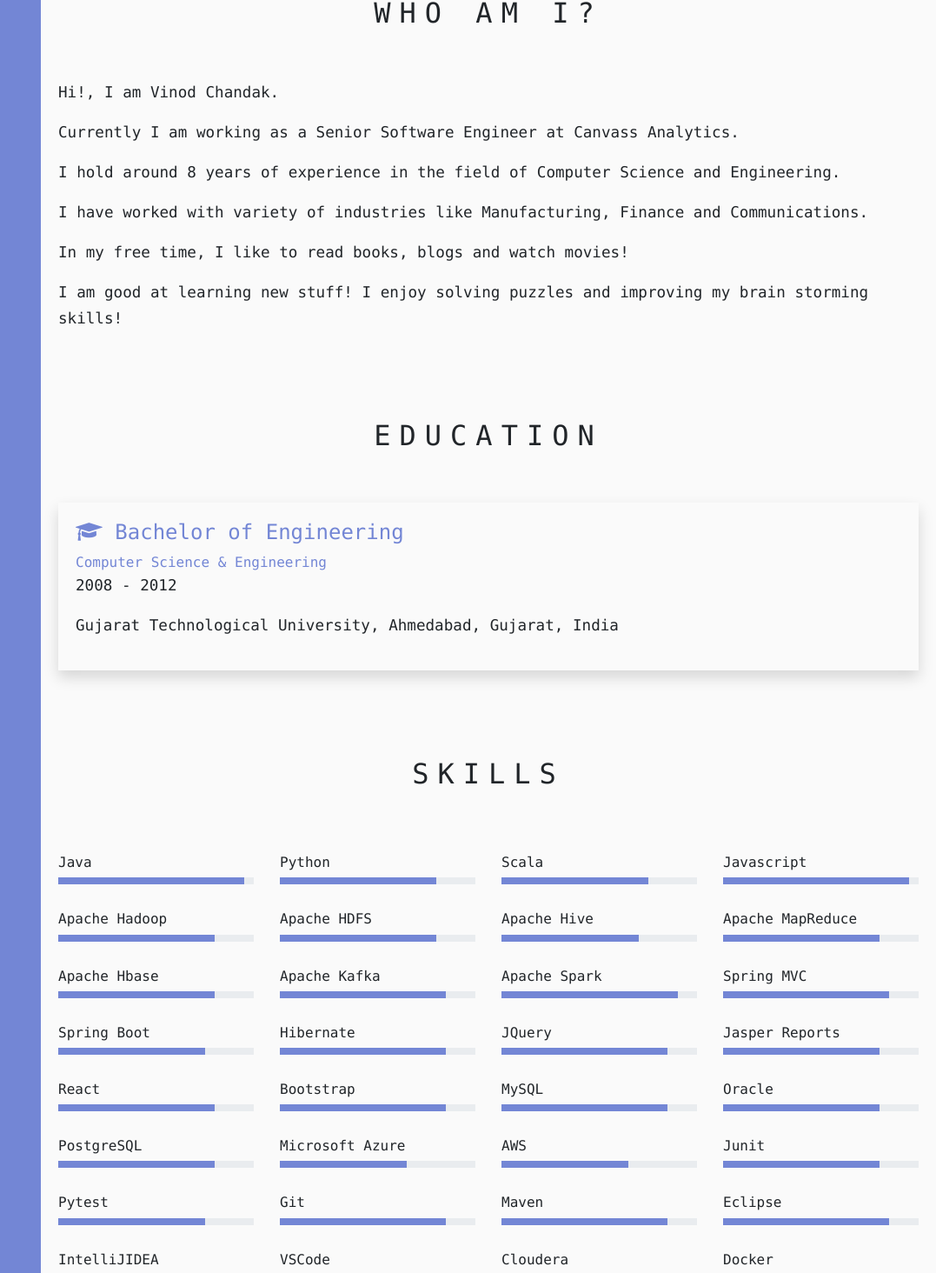
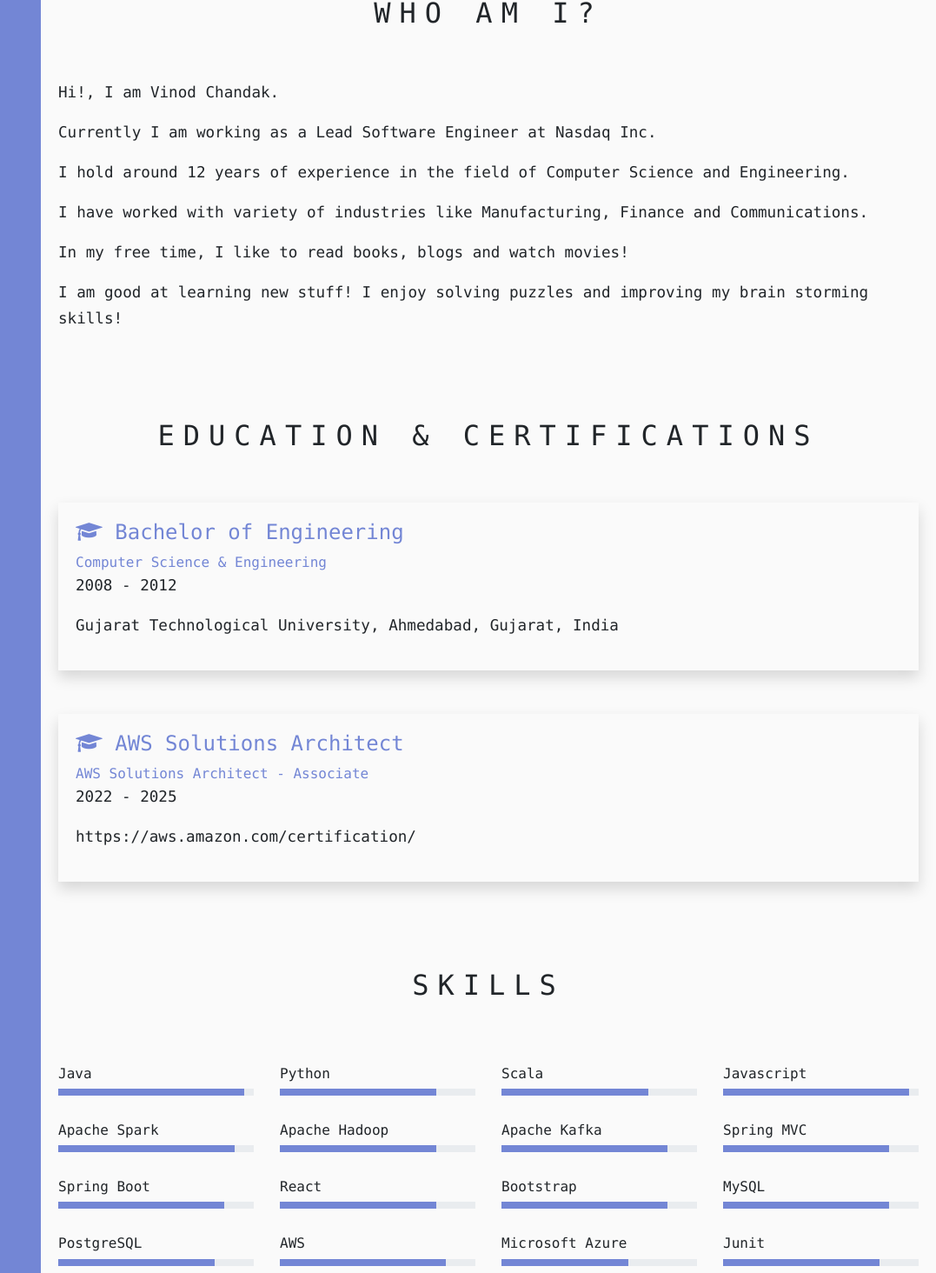
Before and after one commit to vinniechandak/vinniechandak.github.io, a React (Create React App) app: page / in a window 1280 px wide. Shown: the part 914-2378 px from the top of the page at 87% size, without its empty margins (203-1280 px from the left). Built offline with nearby package versions, Linux system fonts and the light colour scheme.

Commit message:
Update Libraries and Portfolio

```diff
--- a/package.json
+++ b/package.json
@@ -6,12 +6,12 @@
     "@testing-library/jest-dom": "^4.2.4",
     "@testing-library/react": "^9.5.0",
     "@testing-library/user-event": "^7.2.1",
-    "react": "^16.13.1",
-    "react-dom": "^16.13.1",
-    "react-scripts": "5.0.1",
     "bootstrap": "^4.5.0",
     "font-awesome": "^4.7.0",
+    "react": "^16.13.1",
     "react-bootstrap": "^1.0.1",
+    "react-dom": "^16.13.1",
+    "react-scripts": "^5.0.1",
     "styled-components": "^5.1.0"
   },
   "scripts": {
--- a/src/components/About.js
+++ b/src/components/About.js
@@ -12,11 +12,11 @@ const About = () => {
       <Wrapper>
         <Text>Hi!, I am Vinod Chandak.</Text>
         <Text>
-          Currently I am working as a Senior Software Engineer at Canvass
-          Analytics.
+          Currently I am working as a Lead Software Engineer at Nasdaq
+          Inc.
         </Text>
         <Text>
-          I hold around 8 years of experience in the field of Computer Science
+          I hold around 12 years of experience in the field of Computer Science
           and Engineering.
         </Text>
         <Text>
--- a/src/components/Contact.js
+++ b/src/components/Contact.js
@@ -29,11 +29,11 @@ const Contact = () => {
       <Title>Contact Me</Title>
       <Wrapper>
         <Row>
-          <div className="col-sm-6">
+          <div className="col-sm-12">
             <ul className="list-unstyled text-center">
               <li>
                 <IconImage className="fa fa-map-marker fa-3x"></IconImage>
-                <IconText>Toronto, ON M1B5Y7, CA</IconText>
+                <IconText>Toronto, ON CA</IconText>
               </li>
 
               <li>
@@ -47,21 +47,6 @@ const Contact = () => {
               </li>
             </ul>
           </div>
-          <Form className="col-sm-6">
-            <Form.Group controlId="formBasicName">
-              <Form.Control type="text" placeholder="Enter Name" />
-            </Form.Group>
-            <Form.Group controlId="formBasicEmail">
-              <Form.Control type="email" placeholder="Enter Email" />
-            </Form.Group>
-            <Form.Group controlId="formBasicSubject">
-              <Form.Control type="text" placeholder="Enter Subject" />
-            </Form.Group>
-            <Form.Group controlId="exampleForm.ControlTextarea1">
-              <Form.Control as="textarea" rows="3" placeholder="Your Message" />
-            </Form.Group>
-            <Button type="submit">Submit</Button>
-          </Form>
         </Row>
       </Wrapper>
     </ContentContainer>
--- a/src/components/Education.js
+++ b/src/components/Education.js
@@ -12,12 +12,24 @@ const educationDetails = {
 	icon: "graduation-cap"
 }
 
+const certificationDetails = {
+  name: "AWS Solutions Architect",
+	title: "AWS Solutions Architect - Associate",
+	start: 2022,
+	end: 2025,
+	summary: "https://aws.amazon.com/certification/",
+	icon: "graduation-cap"
+}
+
 const Education = () => {
   return (
     <ContentContainer id="education">
-      <Title>Education</Title>
+      <Title>Education & Certifications</Title>
       <Wrapper>
 				<Card cardDetails={educationDetails} />
+      </Wrapper>
+      <Wrapper>
+				<Card cardDetails={certificationDetails} />
       </Wrapper>
     </ContentContainer>
   )
--- a/src/components/Experience.js
+++ b/src/components/Experience.js
@@ -5,11 +5,19 @@ import { Timeline } from "./Timeline"
 
 const companyDetails = [
   {
+    name: "Nasdaq Inc",
+    title: "Lead Software Engineer",
+    summary: "As a Lead Sofware Engineer, responsible for Designing, Developing & Maintaining data lake applications and mentoring junior team members",
+    start: "Sept 2021",
+		end: "till Now",
+		icon: "briefcase",
+  },
+  {
     name: "Canvass Analytics",
     title: "Sr. Software Engineer",
     summary: "As a Senior Engineer, responsible for on-boarding and curating data from different data sources to make them ready for ML algorithms",
     start: "Jul 2019",
-		end: "till Now",
+		end: "Jul 2021",
 		icon: "briefcase",
   },
   {
--- a/src/components/Sidebar.js
+++ b/src/components/Sidebar.js
@@ -67,7 +67,7 @@ const SocialAnchor = styled.a`
 const menuItems = {
   home: "Home",
   about: "About",
-  education: "Education",
+  education: "Education & Certifications",
   skills: "Skills",
   experience: "Experience",
   contact: "Contact",
--- a/src/components/Skills.js
+++ b/src/components/Skills.js
@@ -15,34 +15,26 @@ const skills = {
   Python: 80,
   Scala: 75,
   Javascript: 95,
+  "Apache Spark": 90,
   "Apache Hadoop": 80,
-  "Apache HDFS": 80,
-  "Apache Hive": 70,
-  "Apache MapReduce": 80,
-  "Apache Hbase": 80,
   "Apache Kafka": 85,
-  "Apache Spark": 90,
   "Spring MVC": 85,
-  "Spring Boot": 75,
-  Hibernate: 85,
-  JQuery: 85,
-  "Jasper Reports": 80,
+  "Spring Boot": 85,
   React: 80,
   Bootstrap: 85,
   MySQL: 85,
-  Oracle: 80,
   PostgreSQL: 80,
+  AWS: 85,
   "Microsoft Azure": 65,
-  AWS: 65,
   Junit: 80,
   Pytest: 75,
   Git: 85,
   Maven: 85,
-  Eclipse: 85,
   IntelliJIDEA: 90,
   VSCode: 95,
   Cloudera: 75,
   Docker: 75,
+  Kubernetes: 70,
 }
 
 const createColumn = (key, index) => {
```
Also changed, not shown: 1 other file (tests, documents, lock files or other folders).
